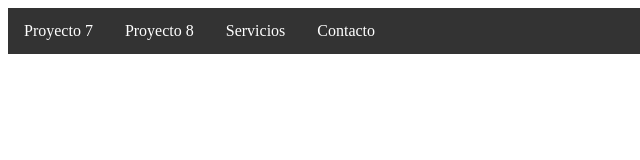
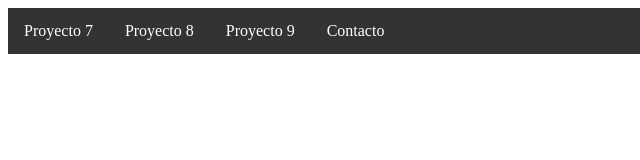
Before and after one commit to angx7/SegundoParcial, a plain HTML site: page index.html in a window 1280 px wide. Shown: the full height of the page, 0-640 px from the left. Drawn offline with Linux system fonts and the light colour scheme.

Commit message:
Update navbar

```diff
--- a/index.html
+++ b/index.html
@@ -34,7 +34,7 @@
     <ul>
         <li><a href="Proyecto7/index.html">Proyecto 7</a></li>
         <li><a href="Proyecto8/index.html">Proyecto 8</a></li>
-        <li><a href="#">Servicios</a></li>
+        <li><a href="Proyecto9/index.html">Proyecto 9</a></li>
         <li><a href="#">Contacto</a></li>
     </ul>
 </body>
```
